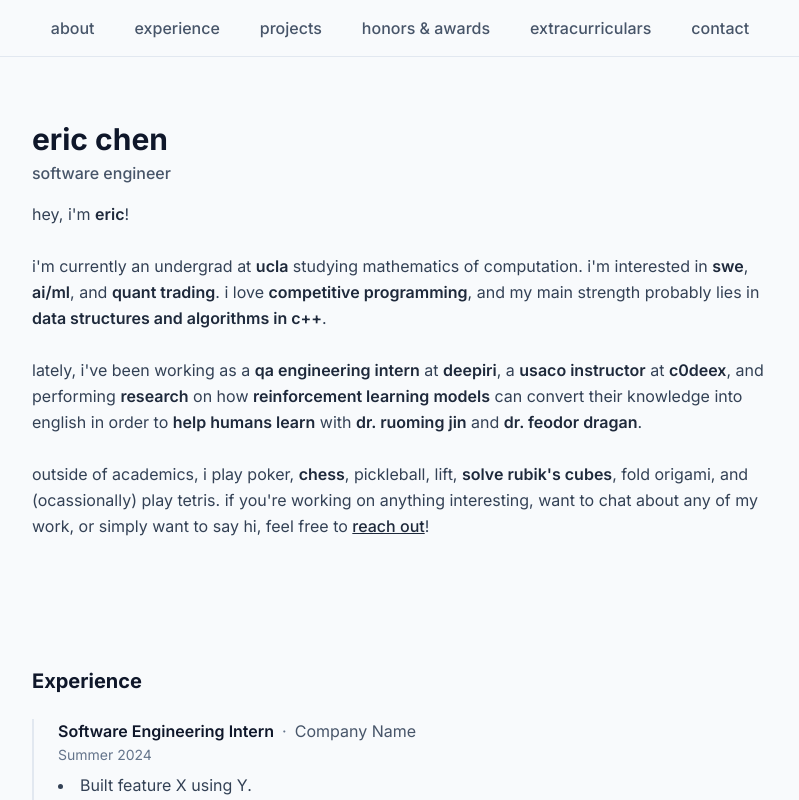
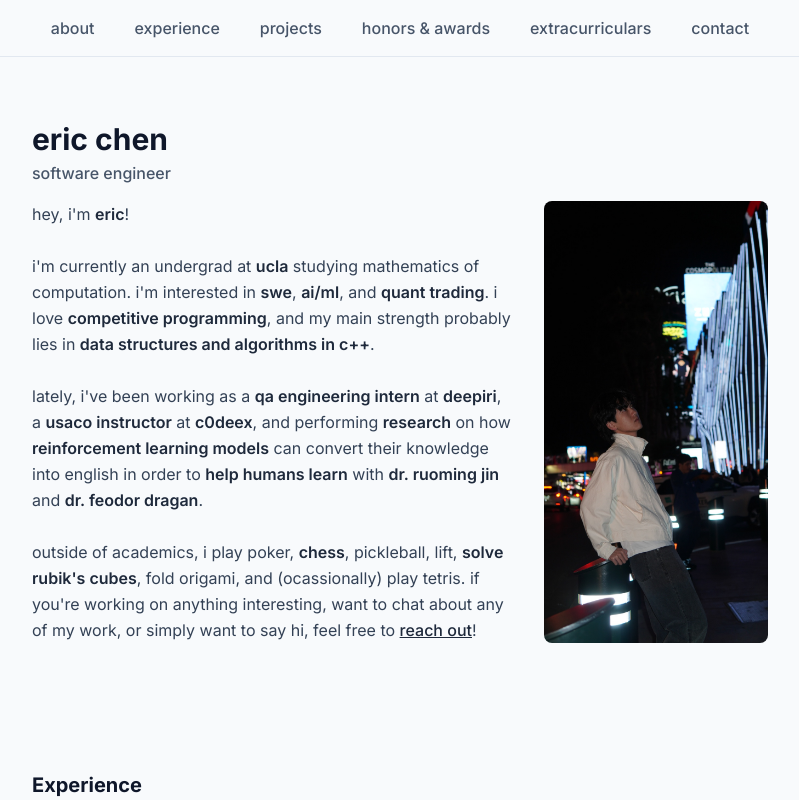
Before and after one commit to ericchen682/personal-portfolio, a React (Vite) app: page / in a window 1280 px wide. Shown: the top 800 px of the page, without its empty margins (240-1039 px from the left). Built offline with nearby package versions, Linux system fonts and the light colour scheme.

Commit message:
Add image of self to bio

```diff
--- a/src/components/About.jsx
+++ b/src/components/About.jsx
@@ -31,20 +31,24 @@ export default function About({ data }) {
   return (
     <section id="about" className="py-12 sm:py-16">
       <div className="max-w-3xl mx-auto px-4">
-        <div className="flex flex-col sm:flex-row items-start gap-6 sm:gap-8">
+        <div>
+          <h1 className="text-2xl sm:text-3xl font-bold text-slate-900">{name}</h1>
+          <p className="text-slate-600 font-medium mt-1">{headline}</p>
+          <div className="flex flex-col sm:flex-row items-start sm:items-stretch gap-6 sm:gap-8 mt-4">
+            <div className="flex-1 min-w-0">
+              <p className="text-slate-700 leading-relaxed" style={{ whiteSpace: 'pre-line' }}>
+                {parseBio(bio)}
+              </p>
+            </div>
             {image && (
+              <div className="flex sm:min-h-0">
                 <img
                   src={image}
                   alt=""
-              className="w-24 h-24 sm:w-28 sm:h-28 rounded-full object-cover shrink-0"
+                  className="w-32 h-32 sm:w-56 sm:h-full sm:min-h-0 rounded-lg object-cover shrink-0"
                 />
+              </div>
             )}
-          <div>
-            <h1 className="text-2xl sm:text-3xl font-bold text-slate-900">{name}</h1>
-            <p className="text-slate-600 font-medium mt-1">{headline}</p>
-            <p className="mt-4 text-slate-700 leading-relaxed" style={{ whiteSpace: 'pre-line' }}>
-              {parseBio(bio)}
-            </p>
           </div>
         </div>
       </div>
--- a/src/data/portfolio.js
+++ b/src/data/portfolio.js
@@ -2,7 +2,7 @@ export const about = {
   name: 'eric chen',
   headline: 'software engineer',
   bio: 'hey, i\'m **eric**!\n\n i\'m currently an undergrad at **ucla** studying mathematics of computation. i\'m interested in **swe**, **ai/ml**, and **quant trading**. i love **competitive programming**, and my main strength probably lies in **data structures and algorithms in c++**. \n\nlately, i\'ve been working as a **qa engineering intern** at **deepiri**, a **usaco instructor** at **c0deex**, and performing **research** on how **reinforcement learning models** can convert their knowledge into english in order to **help humans learn** with **dr. ruoming jin** and **dr. feodor dragan**.\n\n outside of academics, i play poker, **chess**, pickleball, lift, **solve rubik\'s cubes**, fold origami, and (ocassionally) play tetris. if you\'re working on anything interesting, want to chat about any of my work, or simply want to say hi, feel free to [[reach out]]!',
-  image: null, // optional: '/profile.jpg' in public/
+  image: '/profile.JPG', // optional: '/profile.jpg' in public/
 };
 
 // Contact: each item needs `link` (url) and `label` (e.g. "GitHub"). Use `icon` for built-in (github, linkedin, email, twitter, link) or `iconUrl` for a custom image URL.
```
Also changed, not shown: public/profile.JPG (added). Lines whose indentation alone changed are shown as unchanged.
